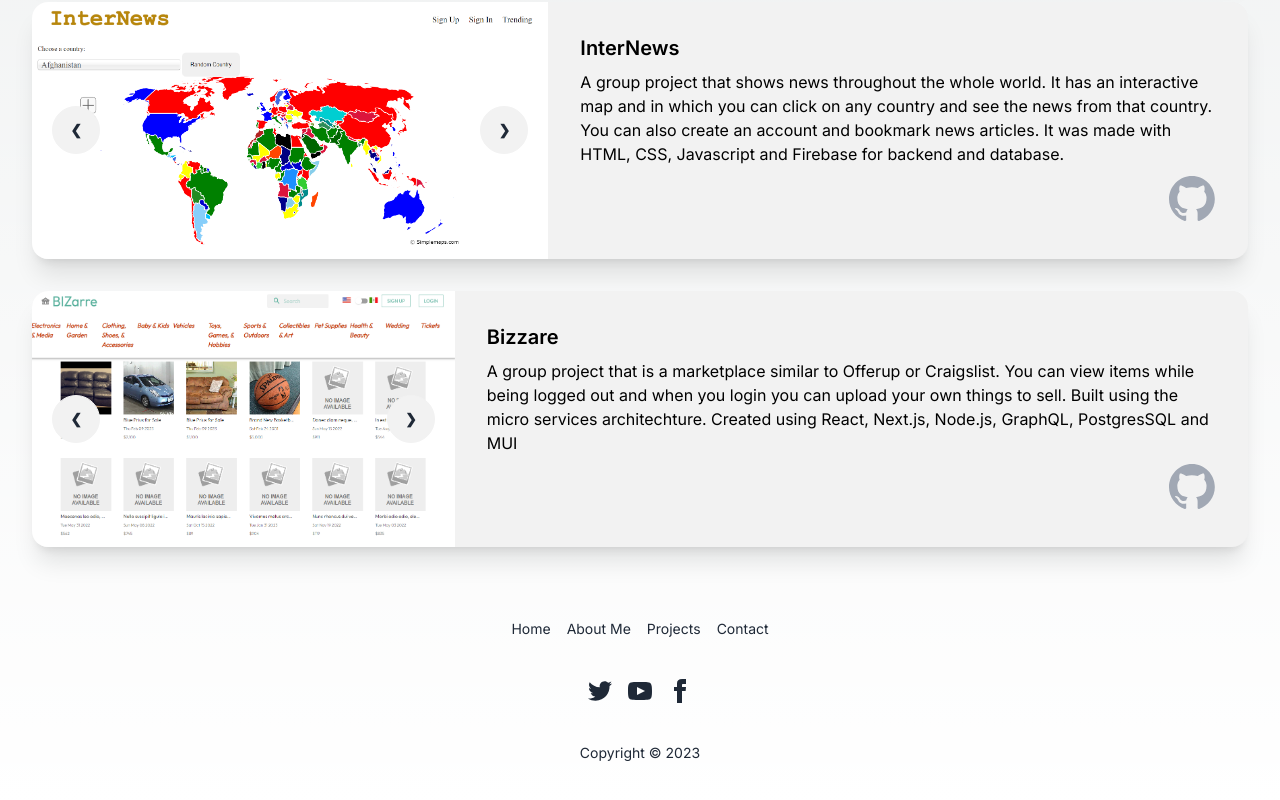
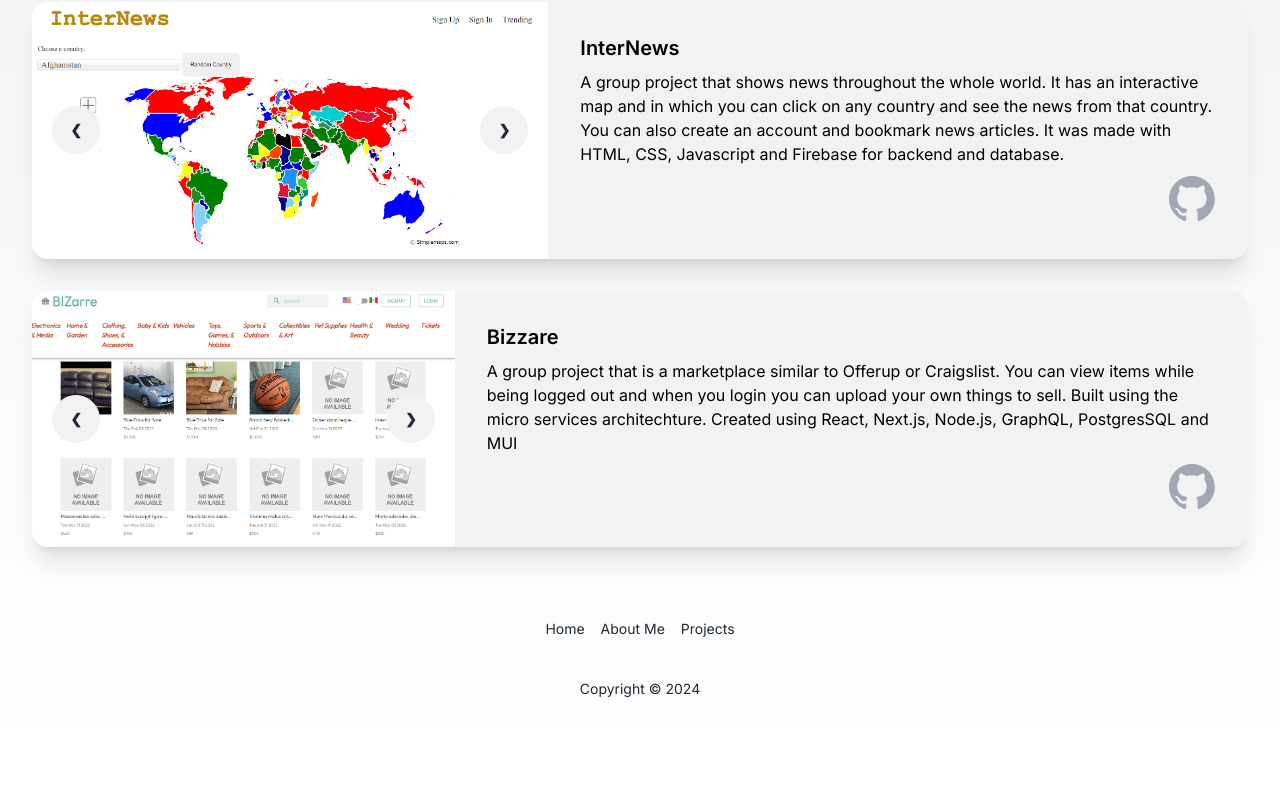
Before and after one commit to hiddenshadows/portfolio, a Next.js app: page / in a window 1280 px wide. Shown: the part 1986-2786 px from the top of the page. After the commit the page ends 2725 px from the top, so only its background shows below. Built offline with nearby package versions, Linux system fonts and the light colour scheme.

Commit message:
fixed in page links

```diff
--- a/src/app/About.tsx
+++ b/src/app/About.tsx
@@ -6,6 +6,7 @@ import React from "react";
 export default function About() {
   return (
     <div className="container mx-auto px-8">
+      <a id="aboutme"></a>
       <div>
         <h1 className="text-4xl font-bold tracking-tight text-white-900 sm:text-4xl text-center p-5">
           About Me
--- a/src/app/Footer.jsx
+++ b/src/app/Footer.tsx
@@ -8,20 +8,20 @@ export default function Footer() {
     <div>
       <footer className="footer footer-center p-10 bg-grey-200 text-base-content rounded">
         <nav className="grid grid-flow-col gap-4">
-          <a className="link link-hover">Home</a>
-          <a className="link link-hover">About Me</a>
-          <a className="link link-hover">Projects</a>
-          <a className="link link-hover">Contact</a>
+          <a className="link link-hover" href="#home">Home</a>
+          <a className="link link-hover" href="#aboutme">About Me</a>
+          <a className="link link-hover" href="#projects">Projects</a>
+          {/* <a className="link link-hover">Contact</a> */}
         </nav>
-        <nav>
+        {/* <nav>
           <div className="grid grid-flow-col gap-4">
             <a><svg xmlns="http://www.w3.org/2000/svg" width="24" height="24" viewBox="0 0 24 24" className="fill-current"><path d="M24 4.557c-.883.392-1.832.656-2.828.775 1.017-.609 1.798-1.574 2.165-2.724-.951.564-2.005.974-3.127 1.195-.897-.957-2.178-1.555-3.594-1.555-3.179 0-5.515 2.966-4.797 6.045-4.091-.205-7.719-2.165-10.148-5.144-1.29 2.213-.669 5.108 1.523 6.574-.806-.026-1.566-.247-2.229-.616-.054 2.281 1.581 4.415 3.949 4.89-.693.188-1.452.232-2.224.084.626 1.956 2.444 3.379 4.6 3.419-2.07 1.623-4.678 2.348-7.29 2.04 2.179 1.397 4.768 2.212 7.548 2.212 9.142 0 14.307-7.721 13.995-14.646.962-.695 1.797-1.562 2.457-2.549z"></path></svg></a>
             <a><svg xmlns="http://www.w3.org/2000/svg" width="24" height="24" viewBox="0 0 24 24" className="fill-current"><path d="M19.615 3.184c-3.604-.246-11.631-.245-15.23 0-3.897.266-4.356 2.62-4.385 8.816.029 6.185.484 8.549 4.385 8.816 3.6.245 11.626.246 15.23 0 3.897-.266 4.356-2.62 4.385-8.816-.029-6.185-.484-8.549-4.385-8.816zm-10.615 12.816v-8l8 3.993-8 4.007z"></path></svg></a>
             <a><svg xmlns="http://www.w3.org/2000/svg" width="24" height="24" viewBox="0 0 24 24" className="fill-current"><path d="M9 8h-3v4h3v12h5v-12h3.642l.358-4h-4v-1.667c0-.955.192-1.333 1.115-1.333h2.885v-5h-3.808c-3.596 0-5.192 1.583-5.192 4.615v3.385z"></path></svg></a>
           </div>
-        </nav>
+        </nav>  */}
         <aside>
-          <p>Copyright © 2023</p>
+          <p>Copyright © 2024</p>
         </aside>
       </footer>
     </div>
--- a/src/app/Heading.tsx
+++ b/src/app/Heading.tsx
@@ -5,10 +5,10 @@ import { Dialog } from '@headlessui/react'
 import { Bars3Icon, XMarkIcon } from '@heroicons/react/24/outline'
 
 const navigation = [
-  { name: 'Home', href: '#' },
-  { name: 'About Me', href: '#' },
-  { name: 'Projects', href: '#' },
-  { name: 'Contact', href: '#' },
+  { name: 'Home', href: '#home' },
+  { name: 'About Me', href: '#aboutme' },
+  { name: 'Projects', href: '#projects' },
+  // { name: 'Contact', href: '#' },
 ]
 
 export default function Heading() {
@@ -16,6 +16,7 @@ export default function Heading() {
 
   return (
     <div className="bg-black">
+      <a id="home"></a>
       <header className="absolute inset-x-0 top-0 z-50">
         <nav className="flex items-center justify-between p-6 lg:px-8" aria-label="Global">
           <div className="flex lg:flex-1 items-center">
--- a/src/app/Projects.tsx
+++ b/src/app/Projects.tsx
@@ -89,6 +89,7 @@ export default function Projects() {
 
   return (
     <div className="container mx-auto px-8">
+      <a id="projects"></a>
       <h1 className="text-4xl font-bold tracking-tight text-white-900 sm:text-4xl text-center p-2">
         Projects
       </h1>
```
